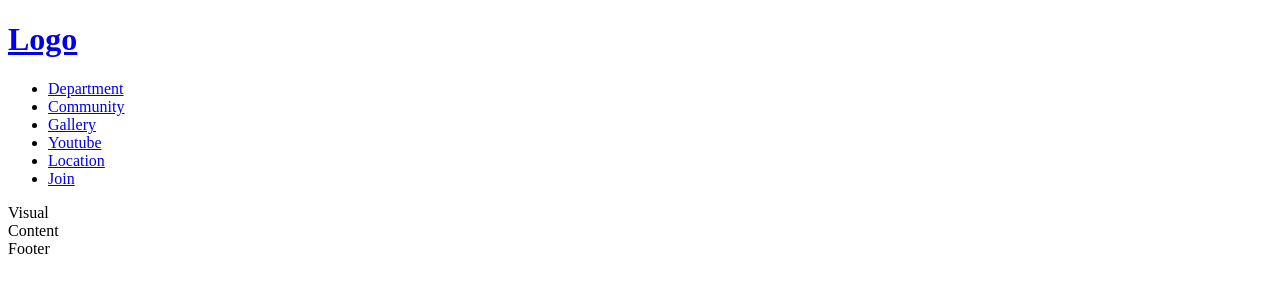
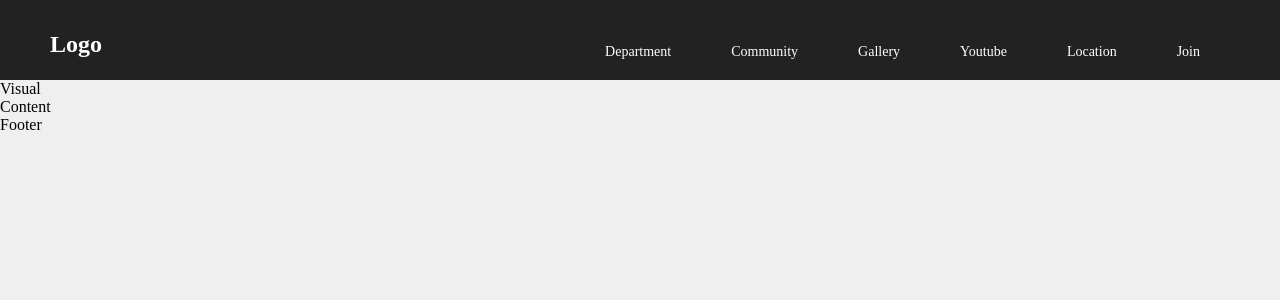
Before and after one commit to haglass/profile, a React (Create React App) app: page / in a window 1280 px wide. Shown: the top 300 px of the page. Built offline with nearby package versions, Linux system fonts and the light colour scheme.

Commit message:
폰트추가 header.scss추가 reset.scss

```diff
--- a/src/components/common/Header.js
+++ b/src/components/common/Header.js
@@ -3,10 +3,11 @@
 const Header = () => {
   return (
     <header>
+      <div className="inner">
         <h1>
           <Link to="/"> Logo</Link>
         </h1>
-      <ul>
+        <ul id="gnb">
           <li>
             <Link to="/department">Department</Link>
           </li>
@@ -26,6 +27,7 @@
             <Link to="/join">Join</Link>
           </li>
         </ul>
+      </div>
     </header>
   );
 };
--- a/src/index.js
+++ b/src/index.js
@@ -2,6 +2,7 @@
 import ReactDOM from "react-dom";
 import { BrowserRouter } from "react-router-dom";
 import App from "./App";
+import "./scss/style.scss";
 
 ReactDOM.render(
   // 1.App컴포넌트를 BrowserRouter로 감싼다
--- a/src/scss/common/_header.scss
+++ b/src/scss/common/_header.scss
@@ -0,0 +1,36 @@
+header {
+  width: 100%;
+  background-color: #222;
+  .inner {
+    position: relative;
+    width: 1180px;
+    height: 80px;
+    margin: 0 auto;
+
+    h1 {
+      position: absolute;
+      bottom: 20px;
+      left: 0;
+      a {
+        font-weight: 700;
+        color: #fff;
+        font-size: 24px;
+      }
+    }
+    #gnb {
+      position: absolute;
+      right: 0;
+      bottom: 0;
+      li {
+        float: left;
+        a {
+          display: block;
+          padding: 20px 30px;
+          font-weight: 500;
+          font-size: 14px;
+          color: #fff;
+        }
+      }
+    }
+  }
+}
--- a/src/scss/common/_reset.scss
+++ b/src/scss/common/_reset.scss
@@ -0,0 +1,20 @@
+* {
+    margin: 0;
+    padding: 0;
+    box-sizing: border-box;
+  }
+  ul,
+  li {
+    list-style: none;
+  }
+  a {
+    color: #000;
+    text-decoration: none;
+  }
+  img {
+    vertical-align: middle;
+    border: 0;
+  }
+  body {
+    background-color: #efefef;
+  }
--- a/src/scss/style.scss
+++ b/src/scss/style.scss
@@ -1,3 +1,6 @@
+
+@import url('https://fonts.googleapis.com/css2?family=Noto+Sans+KR:wght@100;300;400;500;700;900&display=swap');
+
 // common
 @import "common/reset";
 @import "common/header";
```
Also changed, not shown: src/scss/sub/_loaction.scss (added), src/scss/sub/_losction.scss (deleted). Lines whose indentation alone changed are shown as unchanged.
